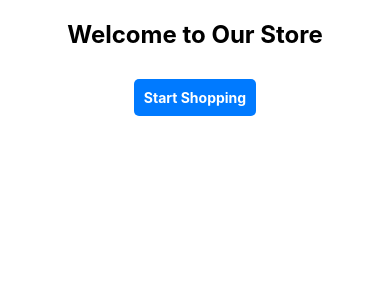
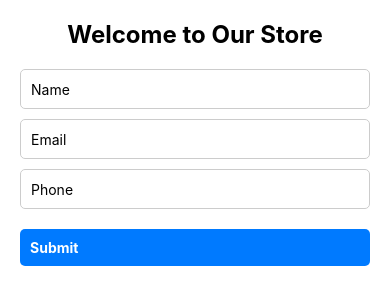
Before and after one commit to OliverBorda/AwesomeProject, a React Native app: screen / in a window 390 px wide. Shown: the top 304 px of the page. Built offline with nearby package versions, Linux system fonts and the light colour scheme.

Commit message:
se adapta carrito sin reducer

```diff
--- a/App.js
+++ b/App.js
@@ -1,70 +1,29 @@
-import React, { useReducer } from 'react';
+import React, { useEffect, useReducer } from 'react';
 import CartScreen from './src/views/CartScreen';
 import HomeScreen from './src/views/HomeScreen';
 import ProductsScreen from './src/views/ProductsScreen';
 import CategoriesScreen from './src/views/CategoriesScreen';
 import { View, Text, TouchableOpacity, ScrollView, StyleSheet, SafeAreaView } from 'react-native';
+import UseOrderHook from './src/hooks/UseOrderHook';
 
 const initialState = {
     screen: 1,
     previousScreen: null,
-  showForm: false,
     selectedCategory: null,
-  cart: []
 };
 
+
+export default function App() {
+    const order = UseOrderHook();
     const reducer = (state, action) => {
         switch (action.type) {
             case 'SET_SCREEN':
+                order.addToOrder()
                 return { ...state, screen: action.payload, previousScreen: state.screen };
             case 'TOGGLE_FORM':
                 return { ...state, showForm: !state.showForm };
             case 'SELECT_CATEGORY':
                 return { ...state, selectedCategory: action.payload, screen: 3, previousScreen: state.screen };
-    case 'ADD_TO_CART':
-      const productInCart = state.cart.find(item => item.id === action.payload.id);
-      if (productInCart) {
-        return {
-          ...state,
-          cart: state.cart.map(item =>
-            item.id === action.payload.id
-              ? { ...item, quantity: item.quantity + 1 }
-              : item
-          ),
-          screen: 4,
-          previousScreen: state.screen
-        };
-      } else {
-        return {
-          ...state,
-          cart: [...state.cart, { ...action.payload, quantity: 1 }],
-          screen: 4,
-          previousScreen: state.screen
-        };
-      }
-    case 'REMOVE_FROM_CART':
-      return {
-        ...state,
-        cart: state.cart.filter(item => item.id !== action.payload),
-      };
-    case 'INCREMENT_QUANTITY':
-      return {
-        ...state,
-        cart: state.cart.map(item =>
-          item.id === action.payload
-            ? { ...item, quantity: item.quantity + 1 }
-            : item
-        ),
-      };
-    case 'DECREMENT_QUANTITY':
-      return {
-        ...state,
-        cart: state.cart.map(item =>
-          item.id === action.payload && item.quantity > 1
-            ? { ...item, quantity: item.quantity - 1 }
-            : item
-        ),
-      };
             case 'GO_BACK':
                 return {
                     ...state,
@@ -75,10 +34,10 @@ const reducer = (state, action) => {
                 return state;
         }
     };
-
-export default function App() {
     const [state, setState] = useReducer(reducer, initialState);
     let time = performance.now();
+    console.log('app');
+
 
     return (
         <SafeAreaView style={styles.container}>
@@ -94,19 +53,19 @@ export default function App() {
                     )}
                 </View>
                 {state.screen === 1 && (
-          <HomeScreen state={state} setState={setState} time={time}/>
+                    <HomeScreen state={state} setState={setState} time={time} order={order} />
                 )}
 
                 {state.screen === 2 && (
-          <CategoriesScreen state={state} setState={setState} time={time}/>
+                    <CategoriesScreen state={state} setState={setState} time={time} order={order} />
                 )}
 
                 {state.screen === 3 && (
-          <ProductsScreen state={state} setState={setState} time={time}/>
+                    <ProductsScreen state={state} setState={setState} time={time} order={order} />
                 )}
 
                 {state.screen === 4 && (
-          <CartScreen state={state} setState={setState} time={time}/>
+                    <CartScreen state={state} setState={setState} time={time} order={order} />
                 )}
             </ScrollView>
         </SafeAreaView>
--- /dev/null
+++ b/src/hooks/UseOrderHook.js
@@ -0,0 +1,76 @@
+import { useEffect, useState } from 'react'
+
+const cart = []
+const UseOrderHook = () => {
+
+    const [OrderData, setOrderData] = useState({
+        DataCustomer: {},
+        cart: []
+    })
+
+    const addToCart = (product) => {
+        product.quantity = 1
+        cart.push(product)
+    }
+
+    const removeCart = (id) => {
+        let newCart = OrderData.cart.filter((product)=>product.id!==id)
+        setOrderData(
+            {
+                ...OrderData,
+                cart:  newCart
+            }
+        )
+    }
+
+    const incrementQuantity = (id) => {
+        let product = OrderData.cart.find((product)=>product.id==id)
+        product.quantity = product.quantity + 1
+        let newCart = OrderData.cart.filter((product)=>product.id!==id)
+        newCart.push(product)
+        setOrderData(
+            {
+                ...OrderData,
+                cart:  newCart
+            }
+        )
+    }
+
+    const decrementQuantity = (id) => {
+        let product = OrderData.cart.find((product)=>product.id==id)
+        product.quantity = product.quantity > 0 ? product.quantity - 1 : 0
+        let newCart = OrderData.cart.filter((product)=>product.id!==id)
+        newCart.push(product)
+        setOrderData(
+            {
+                ...OrderData,
+                cart:  newCart
+            }
+        )
+    }
+
+    const addToOrder = ()=>{
+        setOrderData({...OrderData, cart})
+    }
+
+    const clearCart = ()=>{
+        cart = [],
+        setOrderData({
+            DataCustomer: {},
+            cart: []
+        })
+    }
+
+    return {
+        addToCart,
+        OrderData,
+        clearCart,
+        removeCart,
+        addToOrder,
+        incrementQuantity,
+        decrementQuantity,
+        cart,
+    }
+}
+
+export default UseOrderHook
--- a/src/views/CategoriesScreen.jsx
+++ b/src/views/CategoriesScreen.jsx
@@ -1,7 +1,7 @@
 import React, { useEffect } from 'react'
 import { Image, StyleSheet, Text, TouchableOpacity, View } from 'react-native'
 
-const CategoriesScreen = ({ state, setState, time }) => {
+const CategoriesScreen = ({ setState, time }) => {
 
     const categories = [
         { id: 1, name: "Electronics", image: "https://via.placeholder.com/150" },
@@ -15,6 +15,7 @@ const CategoriesScreen = ({ state, setState, time }) => {
         let timeEnd = performance.now();
         console.log((timeEnd - time).toFixed(2), 'categories');
     },[])
+    console.log('categories');
 
     const styles = StyleSheet.create({
         sectionTitle: {
--- a/src/views/HomeScreen.jsx
+++ b/src/views/HomeScreen.jsx
@@ -1,8 +1,8 @@
 import React, { useEffect } from 'react'
 import { StyleSheet, Text, TextInput, TouchableOpacity, View } from 'react-native'
 
-const HomeScreen = ({ state, setState, time }) => {
-
+const HomeScreen = ({ setState, time }) => {
+console.log('home');
 	useEffect(() => {
 		let timeEnd = performance.now();
 		console.log((timeEnd - time).toFixed(2), 'home');
@@ -11,11 +11,9 @@ const HomeScreen = ({ state, setState, time }) => {
 	return (
 		<View style={styles.centerContent}>
 			<Text style={styles.title}>Welcome to Our Store</Text>
-			<TouchableOpacity style={styles.button} onPress={() => setState({ type: 'TOGGLE_FORM' })}>
+			{/* <TouchableOpacity style={styles.button} onPress={() => setState({ type: 'TOGGLE_FORM' })}>
 				<Text style={styles.buttonText}>Start Shopping</Text>
-			</TouchableOpacity>
-
-			{state.showForm && (
+			</TouchableOpacity> */}
 				<View style={styles.form}>
 					<TextInput style={styles.input} placeholder="Name" />
 					<TextInput style={styles.input} placeholder="Email" keyboardType="email-address" />
@@ -24,7 +22,7 @@ const HomeScreen = ({ state, setState, time }) => {
 						<Text style={styles.buttonText}>Submit</Text>
 					</TouchableOpacity>
 				</View>
-			)}
+
 		</View>
 	)
 }
--- a/src/views/ProductsScreen.jsx
+++ b/src/views/ProductsScreen.jsx
@@ -1,7 +1,8 @@
 import React, { useEffect } from 'react'
 import { Image, StyleSheet, Text, TouchableOpacity, View } from 'react-native'
+import UseOrderHook from '../hooks/UseOrderHook';
 
-const ProductsScreen = ({ state, setState, time }) => {
+const ProductsScreen = ({ state, setState, time, order }) => {
 
     const products = [
         { id: 1, name: "Smartphone", description: "Latest model", price: 999, image: "https://via.placeholder.com/150", category: 1 },
@@ -9,16 +10,22 @@ const ProductsScreen = ({ state, setState, time }) => {
         { id: 3, name: "T-shirt", description: "Comfortable cotton", price: 19.99, image: "https://via.placeholder.com/150", category: 2 },
         { id: 4, name: "Jeans", description: "Classic fit", price: 49.99, image: "https://via.placeholder.com/150", category: 2 },
         { id: 5, name: "Book 2", description: "Book", price: 29.99, image: "https://via.placeholder.com/150", category: 3 },
-        {id: 6, name: "Book 1", description: "Book", price: 29.99, image: "https://via.placeholder.com/150", category: 3 },
+        { id: 6, name: "Book 1", description: "Book", price: 29.99, image: "https://via.placeholder.com/150", category: 3 },
         { id: 7, name: "Mower", description: "Mower", price: 199.99, image: "https://via.placeholder.com/150", category: 4 },
-        {id: 8, name: "Table", description: "Table", price: 69.99, image: "https://via.placeholder.com/150", category: 4 }
+        { id: 8, name: "Table", description: "Table", price: 69.99, image: "https://via.placeholder.com/150", category: 4 }
     ];
+    console.log('products');
 
 
     useEffect(()=>{
         let timeEnd = performance.now();
         console.log((timeEnd - time).toFixed(2), 'products');
     },[])
+
+    const navigate = (product) => {
+        order.addToCart(product)
+        setState({ type: 'SET_SCREEN', payload: 4, screen: 3})
+    }
 
     const styles = StyleSheet.create({
         sectionTitle: {
@@ -100,7 +107,7 @@ const ProductsScreen = ({ state, setState, time }) => {
                     <TouchableOpacity
                         key={product.id}
                         style={styles.card}
-                        onPress={() => setState({ type: 'ADD_TO_CART', payload: product })}
+                        onPress={() => navigate(product)}
                     >
                         <Image source={{ uri: product.image }} style={styles.cardImage} />
                         <Text style={styles.cardTitle}>{product.name}</Text>
```
Also changed, not shown: src/views/CartScreen.jsx (+16 -9 lines). Lines whose indentation alone changed are shown as unchanged.
